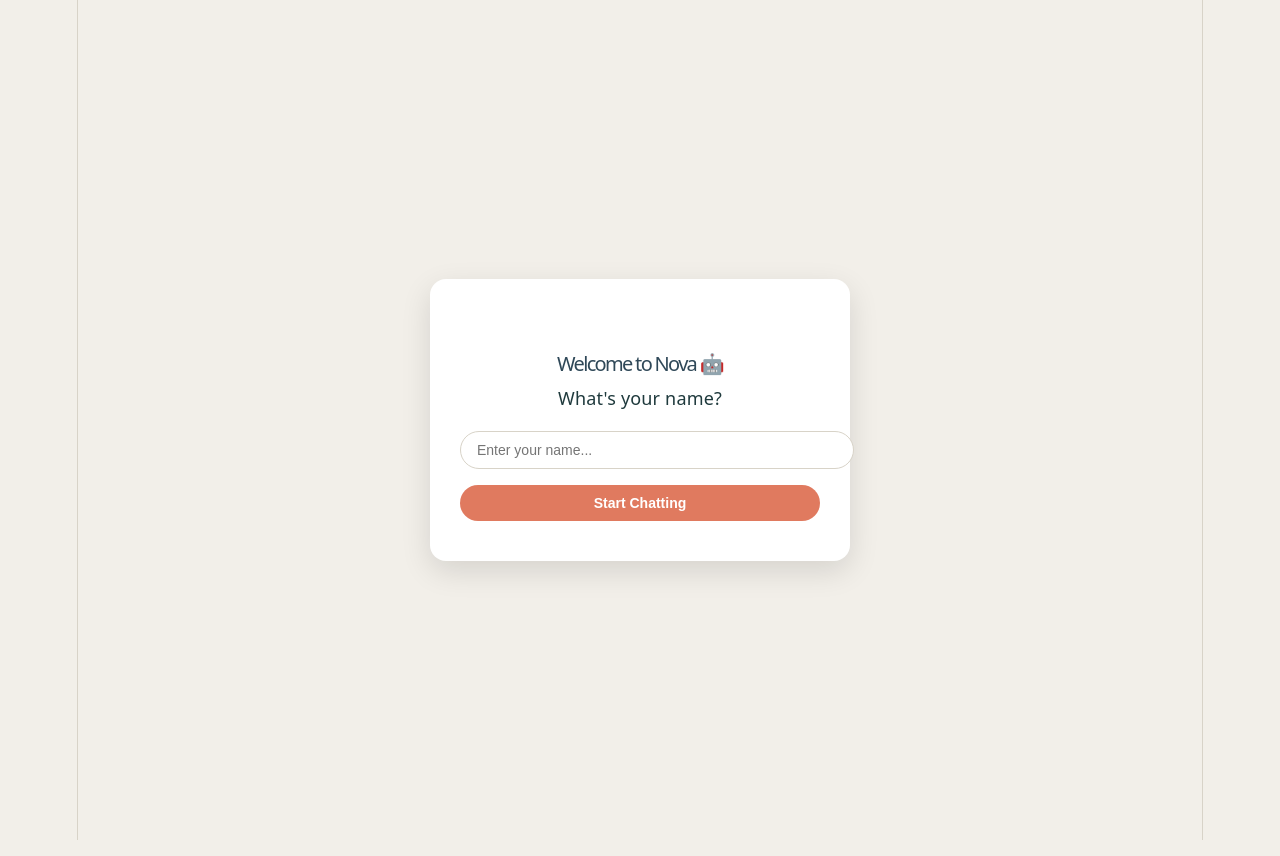
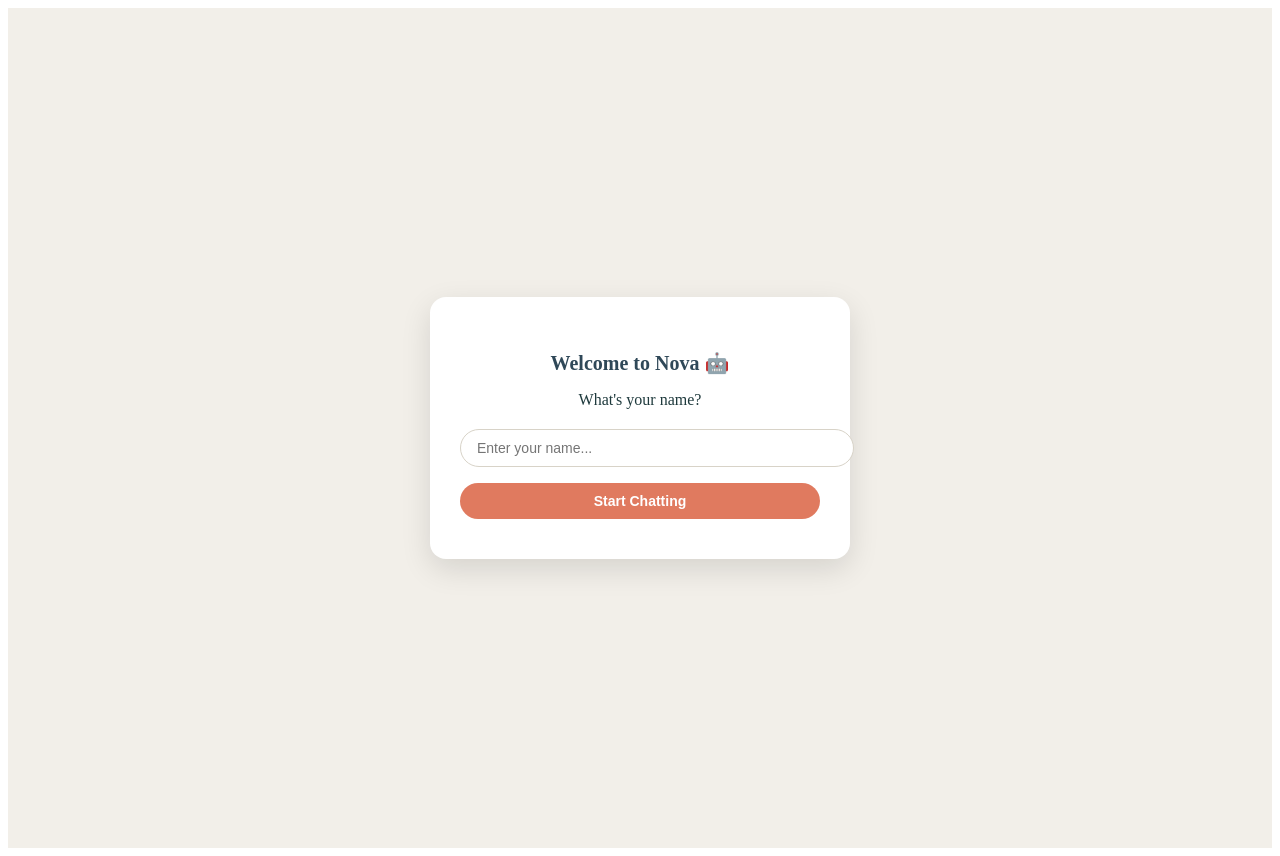
Before and after one commit to Priya-260505/ChatBot, a React (Vite) app in the folder nova/: page / in a window 1280 px wide. Built offline with nearby package versions, Linux system fonts and the light colour scheme.

Commit message:
modify theme

```diff
--- a/nova/src/App.jsx
+++ b/nova/src/App.jsx
@@ -104,24 +104,30 @@ function App() {
     }
   }
 
-  async function handleSend() {
+    async function handleSend() {
     const text = input.trim();
+    setInput(''); // clear input FIRST, before any async work
 
     if (attachedFile) {
       await processAttachedFile(attachedFile, text);
-      setInput('');
       return;
     }
 
     if (!text) return;
 
     setMessages(prev => [...prev, { sender: 'user', text }]);
-    setInput('');
     saveMessage('user', text);
 
     const botReply = await getBotReply(text);
     setMessages(prev => [...prev, { sender: 'bot', text: botReply }]);
     saveMessage('bot', botReply);
+  }
+
+  function handleKeyDown(e) {
+    if (e.key === 'Enter') {
+      e.preventDefault();
+      handleSend();
+    }
   }
 
   function handleKeyDown(e) {
--- a/nova/src/index.css
+++ b/nova/src/index.css
@@ -1,111 +1,238 @@
 :root {
-  --text: #6b6375;
-  --text-h: #08060d;
-  --bg: #fff;
-  --border: #e5e4e7;
-  --code-bg: #f4f3ec;
-  --accent: #aa3bff;
-  --accent-bg: rgba(170, 59, 255, 0.1);
-  --accent-border: rgba(170, 59, 255, 0.5);
-  --social-bg: rgba(244, 243, 236, 0.5);
-  --shadow:
-    rgba(0, 0, 0, 0.1) 0 10px 15px -3px, rgba(0, 0, 0, 0.05) 0 4px 6px -2px;
-
-  --sans: system-ui, 'Segoe UI', Roboto, sans-serif;
-  --heading: system-ui, 'Segoe UI', Roboto, sans-serif;
-  --mono: ui-monospace, Consolas, monospace;
-
-  font: 18px/145% var(--sans);
-  letter-spacing: 0.18px;
-  color-scheme: light dark;
-  color: var(--text);
-  background: var(--bg);
-  font-synthesis: none;
-  text-rendering: optimizeLegibility;
-  -webkit-font-smoothing: antialiased;
-  -moz-osx-font-smoothing: grayscale;
-
-  @media (max-width: 1024px) {
-    font-size: 16px;
-  }
+  --bg: #E1DCC9;
+  --header: #1F150C;
+  --header-text: #E1DCC9;
+  --bot-bubble: #F5F2E8;
+  --bot-text: #1F150C;
+  --user-bubble: #412D15;
+  --user-text: #E1DCC9;
+  --accent: #412D15;
+  --border: #C9C2A8;
 }
 
-@media (prefers-color-scheme: dark) {
-  :root {
-    --text: #9ca3af;
-    --text-h: #f3f4f6;
-    --bg: #16171d;
-    --border: #2e303a;
-    --code-bg: #1f2028;
-    --accent: #c084fc;
-    --accent-bg: rgba(192, 132, 252, 0.15);
-    --accent-border: rgba(192, 132, 252, 0.5);
-    --social-bg: rgba(47, 48, 58, 0.5);
-    --shadow:
-      rgba(0, 0, 0, 0.4) 0 10px 15px -3px, rgba(0, 0, 0, 0.25) 0 4px 6px -2px;
-  }
-
-  #social .button-icon {
-    filter: invert(1) brightness(2);
-  }
+.chat-app-wrapper {
+  background: var(--bg);
+  display: flex;
+  align-items: center;
+  justify-content: center;
+  min-height: 100vh;
+  padding: 20px;
 }
 
-body {
-  margin: 0;
+.chat-app {
+  width: 100%;
+  max-width: 420px;
+  background: #fff;
+  border-radius: 16px;
+  overflow: hidden;
+  box-shadow: 0 10px 30px rgba(0, 0, 0, 0.2);
+  display: flex;
+  flex-direction: column;
+  height: 620px;
 }
 
-#root {
-  width: 1126px;
-  max-width: 100%;
-  margin: 0 auto;
-  text-align: center;
-  border-inline: 1px solid var(--border);
-  min-height: 100svh;
+.chat-header {
+  background: var(--header);
+  color: var(--header-text);
+  padding: 16px 20px;
+  display: flex;
+  align-items: center;
+  gap: 10px;
+  position: relative;
+}
+
+.chat-header .dot {
+  width: 10px;
+  height: 10px;
+  border-radius: 50%;
+  background: #8FBF7F;
+}
+
+.chat-header h1 {
+  font-size: 16px;
+  margin: 0;
+  font-weight: 600;
+}
+
+.chat-header p {
+  margin: 0;
+  font-size: 12px;
+  opacity: 0.75;
+}
+
+.logout-btn {
+  margin-left: auto;
+  background: none;
+  border: none;
+  color: var(--header-text);
+  font-size: 16px;
+  cursor: pointer;
+  opacity: 0.8;
+}
+
+.logout-btn:hover {
+  opacity: 1;
+}
+
+.messages {
+  flex: 1;
+  padding: 18px;
+  overflow-y: auto;
   display: flex;
   flex-direction: column;
-  box-sizing: border-box;
+  gap: 10px;
+  background: var(--bg);
 }
 
-h1,
-h2 {
-  font-family: var(--heading);
-  font-weight: 500;
-  color: var(--text-h);
+.msg {
+  max-width: 78%;
+  padding: 10px 14px;
+  border-radius: 16px;
+  font-size: 14px;
+  line-height: 1.4;
+  white-space: pre-line;
 }
 
-h1 {
-  font-size: 56px;
-  letter-spacing: -1.68px;
-  margin: 32px 0;
-  @media (max-width: 1024px) {
-    font-size: 36px;
-    margin: 20px 0;
-  }
-}
-h2 {
-  font-size: 24px;
-  line-height: 118%;
-  letter-spacing: -0.24px;
-  margin: 0 0 8px;
-  @media (max-width: 1024px) {
-    font-size: 20px;
-  }
-}
-p {
-  margin: 0;
+.bot {
+  align-self: flex-start;
+  background: var(--bot-bubble);
+  color: var(--bot-text);
+  border-bottom-left-radius: 4px;
+  border: 1px solid var(--border);
 }
 
-code,
-.counter {
-  font-family: var(--mono);
-  display: inline-flex;
-  border-radius: 4px;
-  color: var(--text-h);
+.user {
+  align-self: flex-end;
+  background: var(--user-bubble);
+  color: var(--user-text);
+  border-bottom-right-radius: 4px;
 }
 
-code {
-  font-size: 15px;
-  line-height: 135%;
-  padding: 4px 8px;
-  background: var(--code-bg);
+.input-row {
+  display: flex;
+  padding: 14px;
+  gap: 10px;
+  border-top: 1px solid var(--border);
+  background: #fff;
 }
+
+.input-row input {
+  flex: 1;
+  border: 1px solid var(--border);
+  border-radius: 20px;
+  padding: 10px 16px;
+  font-size: 14px;
+  outline: none;
+}
+
+.input-row input:focus {
+  border-color: var(--user-bubble);
+}
+
+.input-row button {
+  background: var(--accent);
+  color: #fff;
+  border: none;
+  border-radius: 20px;
+  padding: 0 20px;
+  font-size: 14px;
+  font-weight: 600;
+  cursor: pointer;
+}
+
+.input-row button:hover {
+  opacity: 0.9;
+}
+
+.upload-btn {
+  background: none;
+  border: 1px solid var(--border);
+  border-radius: 50%;
+  width: 36px;
+  height: 36px;
+  font-size: 16px;
+  cursor: pointer;
+  flex-shrink: 0;
+}
+
+.upload-btn:hover {
+  background: var(--bg);
+}
+
+.file-preview {
+  display: flex;
+  align-items: center;
+  justify-content: space-between;
+  background: var(--bg);
+  padding: 8px 14px;
+  font-size: 13px;
+  border-top: 1px solid var(--border);
+}
+
+.file-preview button {
+  background: none;
+  border: none;
+  cursor: pointer;
+  font-size: 14px;
+  color: var(--bot-text);
+}
+
+.messages::-webkit-scrollbar {
+  width: 6px;
+}
+
+.messages::-webkit-scrollbar-thumb {
+  background: var(--border);
+  border-radius: 3px;
+}
+
+.login-card {
+  background: #fff;
+  border-radius: 16px;
+  box-shadow: 0 10px 30px rgba(0, 0, 0, 0.2);
+  padding: 40px 30px;
+  max-width: 360px;
+  width: 100%;
+  text-align: center;
+}
+
+.login-card h1 {
+  font-size: 20px;
+  color: var(--header);
+  margin-bottom: 8px;
+}
+
+.login-card p {
+  color: var(--bot-text);
+  margin-bottom: 20px;
+}
+
+.login-card input {
+  width: 100%;
+  border: 1px solid var(--border);
+  border-radius: 20px;
+  padding: 10px 16px;
+  font-size: 14px;
+  outline: none;
+  margin-bottom: 16px;
+}
+
+.login-card input:focus {
+  border-color: var(--user-bubble);
+}
+
+.login-card button {
+  background: var(--accent);
+  color: #fff;
+  border: none;
+  border-radius: 20px;
+  padding: 10px 24px;
+  font-size: 14px;
+  font-weight: 600;
+  cursor: pointer;
+  width: 100%;
+}
+
+.login-card button:hover {
+  opacity: 0.9;
+}
```
